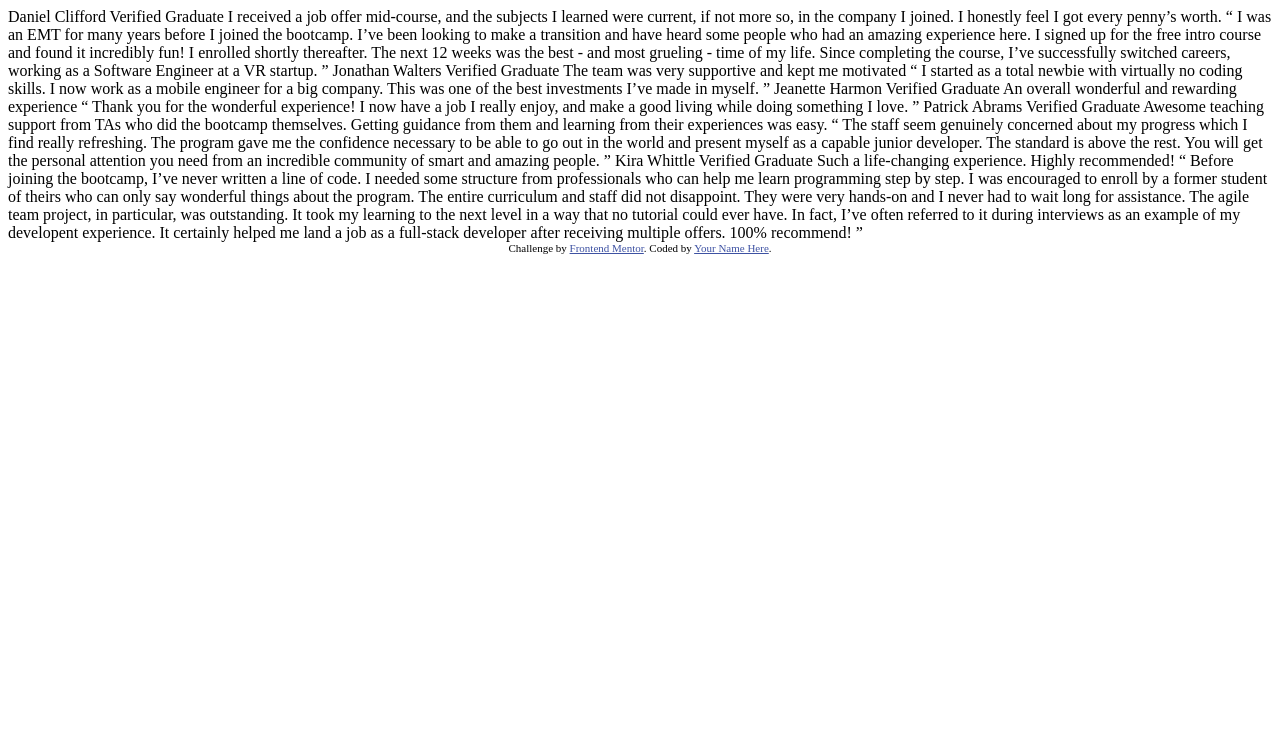
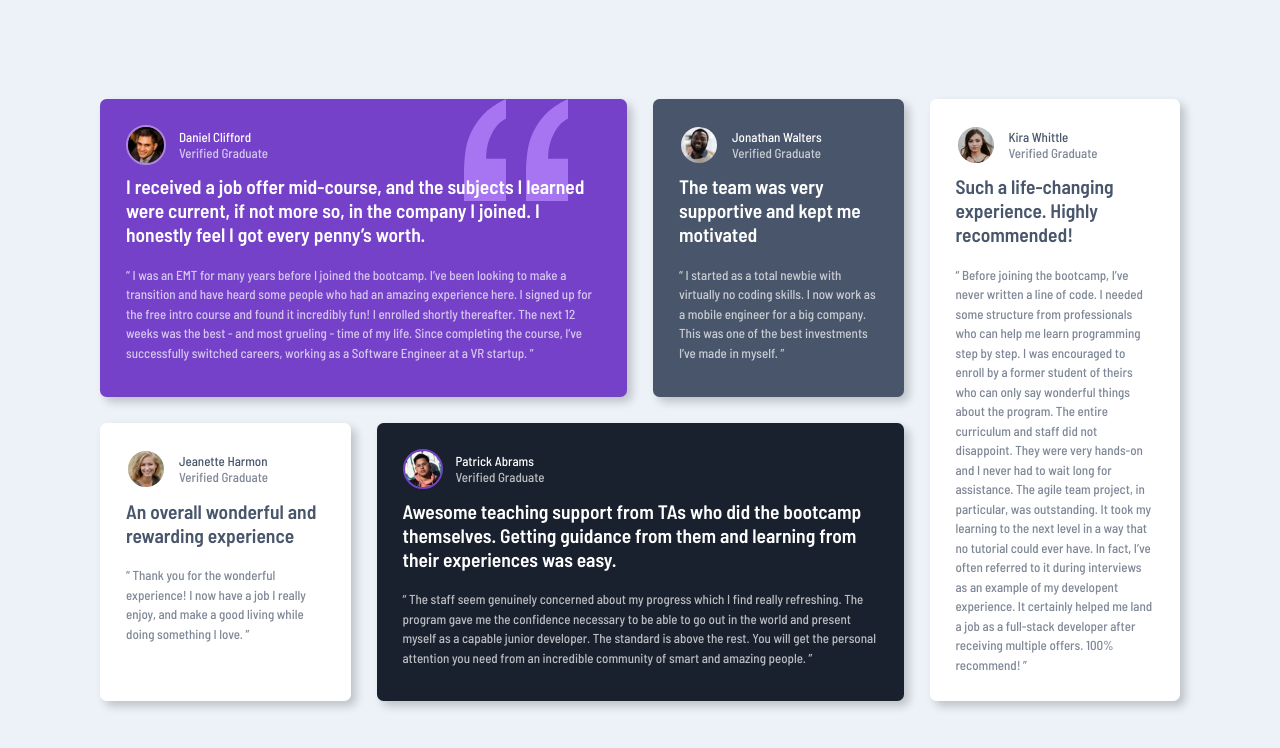
Before and after one commit to blue-crona/frontendmentor-testimonials-grid-section, a plain HTML site: page index.html in a window 1280 px wide. Drawn offline with Linux system fonts and the light colour scheme.

Commit message:
First draft

```diff
--- /dev/null
+++ b/common.blocks/attribution/attribution.css
@@ -0,0 +1,2 @@
+.attribution { font-size: 11px; text-align: center; }
+.attribution a { color: hsl(228, 45%, 44%); }
--- /dev/null
+++ b/common.blocks/author/author.css
@@ -0,0 +1,33 @@
+.author {
+    display: flex;
+    align-items: center;
+}
+
+.author__verified {
+    opacity: 70%;
+}
+
+.author__image {
+    margin-right: 1em;
+    border-radius: 50%;
+    width: 40px;
+    transition: 0.2s ease;
+    border: .2em solid transparent;
+}
+
+.author__image:hover {
+    transform: scale(1.3);
+    cursor: pointer;
+}
+
+.author_theme_white {
+    color: var(--white);
+}
+
+.author_theme_light-moderate-violet {
+    border: .2em solid var(--light-moderate-violet);
+}
+
+.author_theme_moderate-violet {
+    border: .2em solid var(--moderate-violet);
+}
--- /dev/null
+++ b/common.blocks/testimonial/testimonial.css
@@ -0,0 +1,63 @@
+.testimonial {
+    padding: 2em;
+    border-radius: .5em;
+    background-color: var(--white);
+    box-shadow: 5px 5px 10px rgba(0, 0, 0, 20%);
+}
+
+.testimonial__blurb{
+    padding-top: .5em;
+    padding-bottom: 1em;
+}
+
+.testimonial__quote {
+    opacity: 70%;
+    line-height: 1.5;
+}
+
+.testimonial_theme_white {
+    color: var(--white);
+}
+
+.testimonial_author_daniel {
+    background-color: var(--moderate-violet);
+    background-image: url(../../images/bg-pattern-quotation.svg);
+    background-repeat: no-repeat;
+    background-origin: border-box;
+    background-position: right 14% top 0;
+}
+
+.testimonial_author_jonathan {
+    background-color: var(--very-dark-grayish-blue);
+}
+
+.testimonial_author_patrick {
+    background-color: var(--very-dark-blackish-blue);
+}
+
+@media (min-width: 1080px) {
+    .testimonial_author_daniel {
+        grid-area: 1 / 1 / 2 / 3 ;
+    }
+
+    .testimonial_author_jonathan {
+        grid-area: 1 / 3 / 2 / 4;
+    }
+
+    .testimonial_author_kira {
+        grid-area: 1 / 4 / 3 / 5;
+    }
+
+    .testimonial_author_jeanette {
+        grid-area: 2 / 1 / 3 / 2;
+    }
+
+    .testimonial_author_patrick {
+        grid-area: 2 / 2 / 3 / 4;
+    }
+
+    .main {
+        grid-template-columns: repeat(4, 1fr);
+        width: 1080px;
+    }
+}
--- a/index.html
+++ b/index.html
@@ -3,62 +3,109 @@
 <head>
   <meta charset="UTF-8">
   <meta name="viewport" content="width=device-width, initial-scale=1.0"> <!-- displays site properly based on user's device -->
-
   <link rel="icon" type="image/png" sizes="32x32" href="./images/favicon-32x32.png">
-
   <title>Frontend Mentor | [Challenge Name Here]</title>
-
-  <!-- Feel free to remove these styles or customise in your own stylesheet 👍 -->
-  <style>
-    .attribution { font-size: 11px; text-align: center; }
-    .attribution a { color: hsl(228, 45%, 44%); }
-  </style>
+  <link rel="stylesheet" href="./main.css"/>
 </head>
 <body>
-  Daniel Clifford
-  Verified Graduate
-
+  <main class="main">
+    <article class="testimonial testimonial_author_daniel">
+      <div class="author">
+        <img src="./images/image-daniel.jpg" alt="" class="author__image author_theme_light-moderate-violet" />
+        <div>
+          <div class="author__name author_theme_white">Daniel Clifford</div>
+          <div class="author__verified author_theme_white">Verified Graduate</div>
+        </div>
+      </div>
+      <div class="testimonial__content">
+        <h2 class="testimonial__blurb testimonial_theme_white">
           I received a job offer mid-course, and the subjects I learned were current, if not more so,
           in the company I joined. I honestly feel I got every penny’s worth.
-
+        </h2>
+        <p class="testimonial__quote testimonial_theme_white">
           “ I was an EMT for many years before I joined the bootcamp. I’ve been looking to make a
           transition and have heard some people who had an amazing experience here. I signed up
           for the free intro course and found it incredibly fun! I enrolled shortly thereafter.
           The next 12 weeks was the best - and most grueling - time of my life. Since completing
           the course, I’ve successfully switched careers, working as a Software Engineer at a VR startup. ”
+        </p>
+      </div>
+    </article>
 
-  Jonathan Walters
-  Verified Graduate
-
+    <article class="testimonial testimonial_author_jonathan">
+      <div class="author">
+        <img src="./images/image-jonathan.jpg" alt="" class="author__image" />
+        <div>
+          <div class="author__name author_theme_white">Jonathan Walters</div>
+          <div class="author__verified author_theme_white">Verified Graduate</div>
+        </div>
+      </div>
+      <div class="testimonial__content">
+        <h2 class="testimonial__blurb testimonial_theme_white">
             The team was very supportive and kept me motivated
-
+        </h2>
+        <p class="testimonial__quote testimonial_theme_white">
           “ I started as a total newbie with virtually no coding skills. I now work as a mobile engineer
           for a big company. This was one of the best investments I’ve made in myself. ”
+      </p>
+      </div>
+    </article>
 
-  Jeanette Harmon
-  Verified Graduate
-
+    <article class="testimonial testimonial_author_jeanette">
+      <div class="author">
+        <img src="./images/image-jeanette.jpg" alt="" class="author__image" />
+        <div>
+          <div class="author__name">Jeanette Harmon</div>
+          <div class="author__verified">Verified Graduate</div>
+        </div>
+      </div>
+      <div class="testimonial__content">
+        <h2 class="testimonial__blurb">
           An overall wonderful and rewarding experience
-
+        </h2>
+        <p class="testimonial__quote">
           “ Thank you for the wonderful experience! I now have a job I really enjoy, and make a good living
           while doing something I love. ”
+        </p>
+      </div>
+    </article>
 
-  Patrick Abrams
-  Verified Graduate
-
+    <article class="testimonial testimonial_author_patrick">
+    <div class="author">
+      <img src="./images/image-patrick.jpg" alt="" class="author__image author_theme_moderate-violet" />
+      <div>
+        <div class="author__name author_theme_white">Patrick Abrams</div>
+        <div class="author__verified author_theme_white">Verified Graduate</div>
+      </div>
+    </div>
+    <div class="testimonial__content">
+      <h2 class="testimonial__blurb testimonial_theme_white">
         Awesome teaching support from TAs who did the bootcamp themselves. Getting guidance from them and
         learning from their experiences was easy.
-
+      </h2>
+      <p class="testimonial__quote testimonial_theme_white">
           “ The staff seem genuinely concerned about my progress which I find really refreshing. The program
           gave me the confidence necessary to be able to go out in the world and present myself as a capable
           junior developer. The standard is above the rest. You will get the personal attention you need from
           an incredible community of smart and amazing people. ”
+        </p>
+      </div>
+    </article>
 
-  Kira Whittle
-  Verified Graduate
+    <article class="testimonial testimonial_author_kira">
+      <div class="author">
+        <img src="./images/image-kira.jpg" alt="" class="author__image" />
+        <div>
+          <div class="author__name">Kira Whittle</div>
+          <div class="author__verified">Verified Graduate</div>
+        </div>
+      </div>
+      <div class="testimonial__content">
+        <h2 class="testimonial__blurb">
 
           Such a life-changing experience. Highly recommended!
-
+        </h2>
+        <p class="testimonial__quote">
           “ Before joining the bootcamp, I’ve never written a line of code. I needed some structure from
           professionals who can help me learn programming step by step. I was encouraged to enroll by a former
           student of theirs who can only say wonderful things about the program. The entire curriculum and staff
@@ -67,10 +114,15 @@
           could ever have. In fact, I’ve often referred to it during interviews as an example of my developent
           experience. It certainly helped me land a job as a full-stack developer after receiving multiple offers.
           100% recommend! ”
-
+        </p>
+      </div>
+    </article>
+  </main>
+  <!-- <footer>
     <div class="attribution">
       Challenge by <a href="https://www.frontendmentor.io?ref=challenge" target="_blank">Frontend Mentor</a>.
       Coded by <a href="#">Your Name Here</a>.
     </div>
+  </footer> -->
 </body>
 </html>
--- /dev/null
+++ b/main.css
@@ -0,0 +1,56 @@
+@import url('https://fonts.googleapis.com/css2?family=Barlow+Semi+Condensed:wght@500;600&display=swap');
+
+@import "./common.blocks/testimonial/testimonial.css";
+@import "./common.blocks/author/author.css";
+
+/* https://www.frontendmentor.io/solutions/testimonials-grid-section-cards-mLM3IY9T42 */
+/* https://www.frontendmentor.io/solutions/testimonials-grid-section-challenge-8iRhWNyJm1 */
+/* NEXT Project using React! https://www.frontendmentor.io/solutions/tip-calculator-made-with-react-sass-and-packed-with-vite-pBx9rETXnt */
+
+*, *::after, *::before {
+    box-sizing: border-box;
+    margin: 0;
+    padding: 0;
+}
+
+:root {
+    /* =============== COLORS =============== */
+    /* primary */
+    --moderate-violet: hsl(263, 55%, 52%);
+    --light-moderate-violet: hsl(263, 55%, 70%);
+    --very-dark-grayish-blue: hsl(217, 19%, 35%);
+    --very-dark-blackish-blue: hsl(219, 29%, 14%);
+    --white: hsl(0, 0%, 100%);
+
+    /* neutral */
+    --light-gray: hsl(0, 0%, 81%);
+    --light-grayish-blue: hsl(210, 46%, 95%);
+
+    /* =============== FONT =============== */
+    --font: 'Barlow Semi Condensed', sans-serif;
+
+    /* weights */
+    --font-medium: 500;
+    --font-semibold: 600;
+}
+
+html {
+    font-family: var(--font) ;
+    font-size: 13px;
+    color: var(--very-dark-grayish-blue);
+}
+
+body {
+    background-color: var(--light-grayish-blue);
+    display: flex;
+    flex-direction: column;
+    justify-content: center;
+    align-items: center;
+    min-height: 100vh;
+    padding: 2em;
+}
+
+.main {
+    display: grid;
+    gap: 2em;
+}
```
Lines whose indentation alone changed are shown as unchanged.
